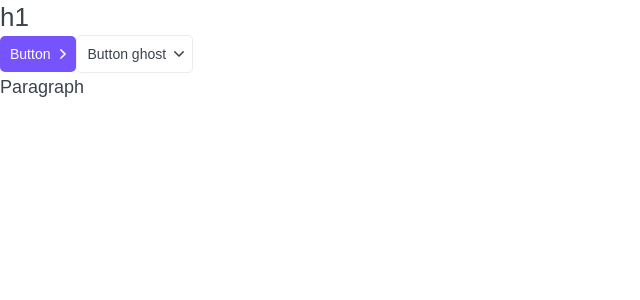
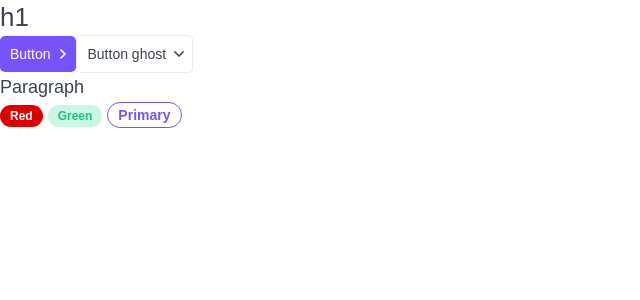
Before and after one commit to greatspoke/react-portfolio, a Next.js app: page / in a window 1280 px wide. Shown: the top 300 px of the page, without its empty margins (0-640 px from the left). Built offline with nearby package versions, Linux system fonts and the light colour scheme.

Commit message:
Add component Tag

```diff
--- /dev/null
+++ b/components/Tag/Tag.module.css
@@ -0,0 +1,55 @@
+.tag {
+	display: inline-block;
+
+	box-sizing: border-box;
+	margin-right: 5px;
+
+	border-radius: 20px;
+}
+
+.s {
+	padding: 5px 10px;
+
+	font-size: 12px;
+	line-height: 12px;
+}
+
+.m {
+	padding: 5px 10px;
+
+	font-size: 14px;
+	line-height: 14px;
+}
+
+.ghost {
+	border: 1px solid var(--gray-light);
+}
+
+.red {
+	color: var(--white);
+	background: #DE0000;
+
+	font-weight: bold;
+}
+
+.grey {
+	color: var(--white);
+	background: #B3C0D9;
+
+	font-weight: bold;
+}
+
+.green {
+	color: var(--green);
+	background: var(--green-light);
+
+	font-weight: bold;
+}
+
+.primary {
+	color: var(--primary);
+	border: 1px solid var(--primary);
+	background: none;
+
+	font-weight: bold;
+}
--- /dev/null
+++ b/components/Tag/Tag.tsx
@@ -0,0 +1,29 @@
+import { TagProps } from './Tag.props'
+import styles from './Tag.module.css';
+import cn from 'classnames';
+
+export const Tag = ({ children, size = 's', color='ghost', href, className, ...props }: TagProps): JSX.Element => {
+
+	return (
+		<div
+			className={cn(styles.tag, className, {
+				[styles.s]: size == 's',
+				[styles.m]: size == 'm',
+				[styles.ghost]: color == 'ghost',
+				[styles.red]: color == 'red',
+				[styles.grey]: color == 'grey',
+				[styles.green]: color == 'green',
+				[styles.primary]: color == 'primary',
+			})}
+			{...props}
+		>
+		{
+			href
+				? <a href={href}>{children}</a>
+				: <>{children}</>
+		}
+
+		</div>
+	)
+
+}
--- a/components/index.ts
+++ b/components/index.ts
@@ -1,3 +1,4 @@
 export * from './Htag/Htag';
 export * from './Button/Button';
 export * from './P/P';
+export * from './Tag/Tag';
--- a/pages/index.tsx
+++ b/pages/index.tsx
@@ -1,4 +1,4 @@
-import { Htag, Button, P } from '../components';
+import { Htag, Button, P, Tag } from '../components';
 
 export default function Home(): JSX.Element {
 
@@ -8,6 +8,9 @@
       <Button appearance='primary' arrow='right' className='dsds'>Button</Button>
       <Button appearance='ghost' arrow='down'> Button ghost</Button>
       <P size='l'>Paragraph</P>
+      <Tag size='s' color='red'>Red</Tag>
+      <Tag size='s' color='green'>Green</Tag>
+      <Tag size='m' color='primary'>Primary</Tag>
     </>
   );
 }
```
Also changed, not shown: components/Tag/Tag.props.ts (added, +8 -0 lines).
